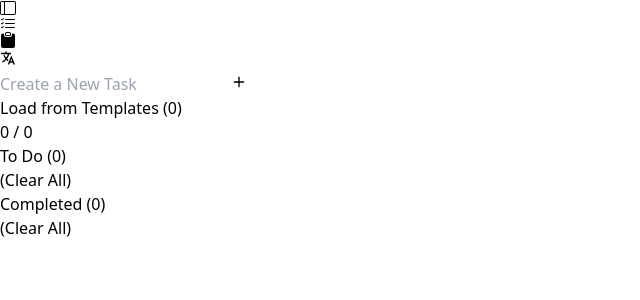
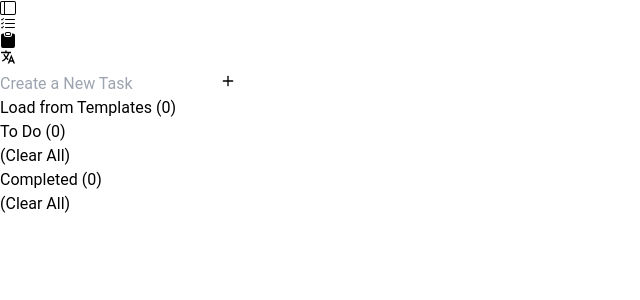
Before and after one commit to Tristan-Muggridge/template-todo, a React (Vite) app: page / in a window 1280 px wide. Shown: the top 300 px of the page, without its empty margins (0-640 px from the left). Built offline with nearby package versions, Linux system fonts and the light colour scheme.

Commit message:
styling updates

```diff
--- a/src/index.css
+++ b/src/index.css
@@ -8,3 +8,7 @@
   padding: 0;
   box-sizing: border-box;
 }
+
+body {
+  font-family: 'Roboto', sans-serif;
+}
--- a/src/models/Task/index.ts
+++ b/src/models/Task/index.ts
@@ -52,9 +52,6 @@ class Task extends Record implements ITask {
     // Used in state updates, so need to return a new object of self.
     markComplete() {
         this._completed = true;
-        console.log('Task marked complete',
-        this);
-        console.log();
         return this;
     }
 
--- a/src/routes/root.tsx
+++ b/src/routes/root.tsx
@@ -22,7 +22,7 @@ const SideNav = () => {
     }, [language])
 
     return (
-        <nav className="w-28 supports-[height:100cqh]:h-[100cqh] supports-[height:100svh]:h-[100svh] fixed z-10 md:static">
+        <nav className="w-28 supports-[height:100cqh]:h-[100cqh] supports-[height:100svh]:h-[100svh] fixed z-10">
             <div className={`
                 h-full flex flex-col justify-between items-center w-24 transition-all duration-200 relative
             `}>
@@ -31,7 +31,7 @@ const SideNav = () => {
 
                 <div className={`
                     bg-neutral-900 p-4 shadow-lg shadow-black transition-all duration-200 grow justify-between flex flex-col w-full absolute top-10 bottom-0
-                    ${expanded ? 'left-0' : '-left-24'}
+                    ${expanded ? 'left-0' : '-left-24 md:-left-0'}
                 `}>
                     <div/>
                     <div className="flex flex-col text-2xl items-center gap-24 w-full">
@@ -45,10 +45,6 @@ const SideNav = () => {
                                     to: language._id === SupportedLanguages.English ? 'templates' : 'テンプレート',
                                     icon: <BsClipboardFill />
                                 },
-                                // {
-                                //     to: language._id === SupportedLanguages.English ? 'configuration' : '設定',
-                                //     icon: <BsGearFill />
-                                // }
                             ].map( ({to, icon}) => (
                                 <Link
                                     key={to}
@@ -76,9 +72,9 @@ const SideNav = () => {
 
 export default function Root() {
     return (
-        <main className="bg-neutral-800 supports-[height:100cqh]:h-[100cqh] supports-[height:100svh]:h-[100svh] text-neutral-100 flex flex-col md:flex-row">
+        <main className="bg-neutral-800 supports-[height:100cqh]:min-h-[100cqh] supports-[height:100svh]:min-h-[100svh] text-neutral-100 flex flex-col md:flex-row">
             <SideNav />
-            <div className="flex justify-center w-full h-full overflow-y-scroll mt-16">
+            <div className="flex justify-center w-full h-full mt-16 md:ml-24">
                 <Outlet />
             </div>
         </main>
--- a/src/routes/tasks/index.tsx
+++ b/src/routes/tasks/index.tsx
@@ -34,12 +34,16 @@ export default () => {
             </button>
 
             {/* Progress Bar */}
+            {
+                taskList.tasks.length > 0 && (
                     <div className="flex w-full flex-col gap-0.5">
                         <span className="self-end text-xs text-neutral-400"> {completeTasks.length} / {taskList.tasks.length} </span>
                         <div className="flex-grow h-2 bg-neutral-200 rounded-lg overflow-hidden">
                             <div className={`h-full bg-emerald-500 transition-colors duration-200 delay-200`} style={{width: `${completeTasks.length/taskList.tasks.length*100}%`}}></div>
                         </div>
                     </div>
+                )
+            }
 
             <UnorderedTasks
                 label={language.toDo}
```
Lines whose indentation alone changed are shown as unchanged.
